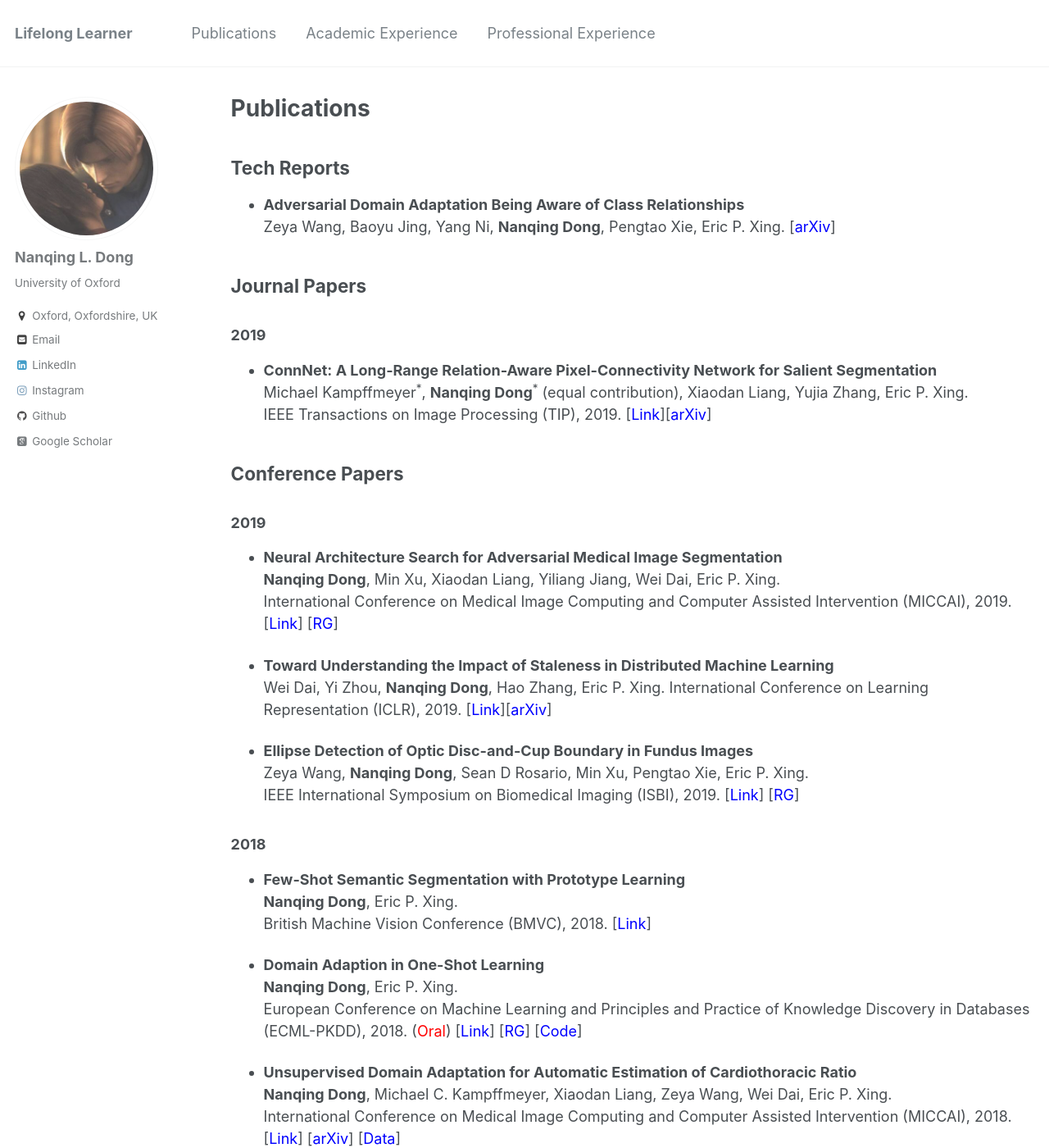
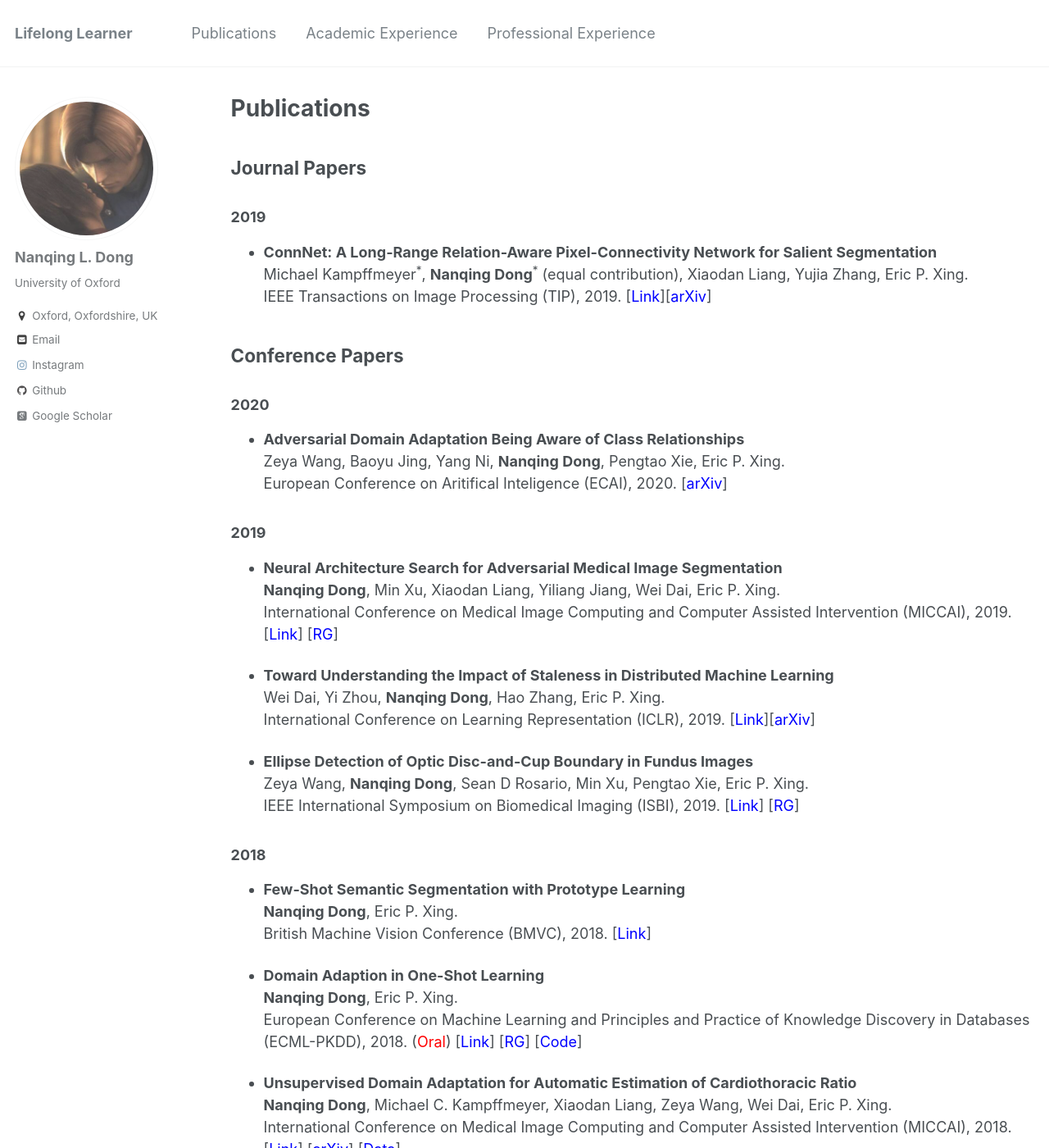
Before and after one commit to eveningdong/eveningdong.github.io, a Jekyll site: the page built from _pages/publications.md, in a window 1280 px wide and 1400 px high. Shown: the whole window at 82% size. Built offline with Jekyll 4.4.1, drawn with Linux system fonts in a browser that asks for light colours; some web fonts are replaced.

Commit message:
update ecai

```diff
--- a/_config.yml
+++ b/_config.yml
@@ -99,7 +99,7 @@ author:
   keybase          :
   instagram        : "the_evening_of_lodi"
   lastfm           :
-  linkedin         : "nanqing-dong-7ba91ab7"
+  linkedin         : #"nanqing-dong-7ba91ab7"
   orcid            : #"http://orcid.org/yourorcidurl"
   pinterest        :
   soundcloud       :
--- a/_pages/publications.md
+++ b/_pages/publications.md
@@ -5,9 +5,8 @@ permalink: /publications/
 author_profile: true
 ---
 
-## Tech Reports
-* **Adversarial Domain Adaptation Being Aware of Class Relationships**
-  Zeya Wang, Baoyu Jing, Yang Ni, **Nanqing Dong**, Pengtao Xie, Eric P. Xing. [[<span style="color:blue">arXiv</span>]](https://arxiv.org/pdf/1905.11931.pdf)
+<!-- ## Tech Reports -->
+
 
 ## Journal Papers
 ### 2019
@@ -16,13 +15,19 @@ author_profile: true
   IEEE Transactions on Image Processing (TIP), 2019. [[<span style="color:blue">Link</span>]](https://ieeexplore.ieee.org/document/8576646)[[<span style="color:blue">arXiv</span>]](https://arxiv.org/pdf/1804.07836.pdf)
 
 ## Conference Papers
+### 2020
+* **Adversarial Domain Adaptation Being Aware of Class Relationships**
+  Zeya Wang, Baoyu Jing, Yang Ni, **Nanqing Dong**, Pengtao Xie, Eric P. Xing.
+  European Conference on Aritifical Inteligence (ECAI), 2020. [[<span style="color:blue">arXiv</span>]](https://arxiv.org/pdf/1905.11931.pdf)
+
 ### 2019
 * **Neural Architecture Search for Adversarial Medical Image Segmentation**
   **Nanqing Dong**, Min Xu, Xiaodan Liang, Yiliang Jiang, Wei Dai, Eric P. Xing.
   International Conference on Medical Image Computing and Computer Assisted Intervention (MICCAI), 2019. [[<span style="color:blue">Link</span>]](https://link.springer.com/chapter/10.1007%2F978-3-030-32226-7_92) [[<span style="color:blue">RG</span>]](https://www.researchgate.net/publication/336474639_Neural_Architecture_Search_for_Adversarial_Medical_Image_Segmentation)
 
 * **Toward Understanding the Impact of Staleness in Distributed Machine Learning**
-  Wei Dai, Yi Zhou, **Nanqing Dong**, Hao Zhang, Eric P. Xing. International Conference on Learning Representation (ICLR), 2019. [[<span style="color:blue">Link</span>]](https://openreview.net/forum?id=BylQV305YQ)[[<span style="color:blue">arXiv</span>]](https://arxiv.org/pdf/1810.03264.pdf)
+  Wei Dai, Yi Zhou, **Nanqing Dong**, Hao Zhang, Eric P. Xing.
+  International Conference on Learning Representation (ICLR), 2019. [[<span style="color:blue">Link</span>]](https://openreview.net/forum?id=BylQV305YQ)[[<span style="color:blue">arXiv</span>]](https://arxiv.org/pdf/1810.03264.pdf)
 
 * **Ellipse Detection of Optic Disc-and-Cup Boundary in Fundus Images**
   Zeya Wang, **Nanqing Dong**, Sean D Rosario, Min Xu, Pengtao Xie, Eric P. Xing.
```
Also changed, not shown: _pages/about.md (+1 -1 lines).
